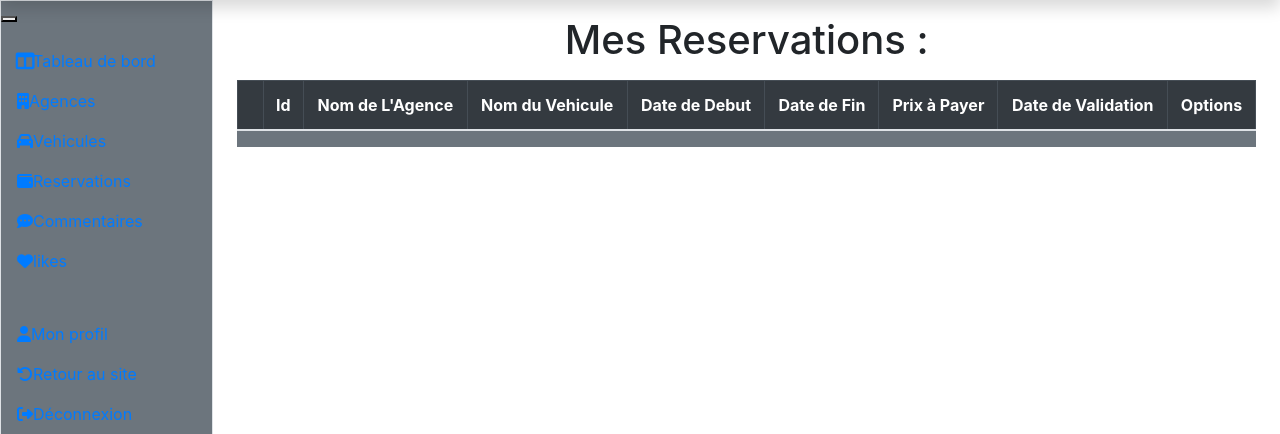
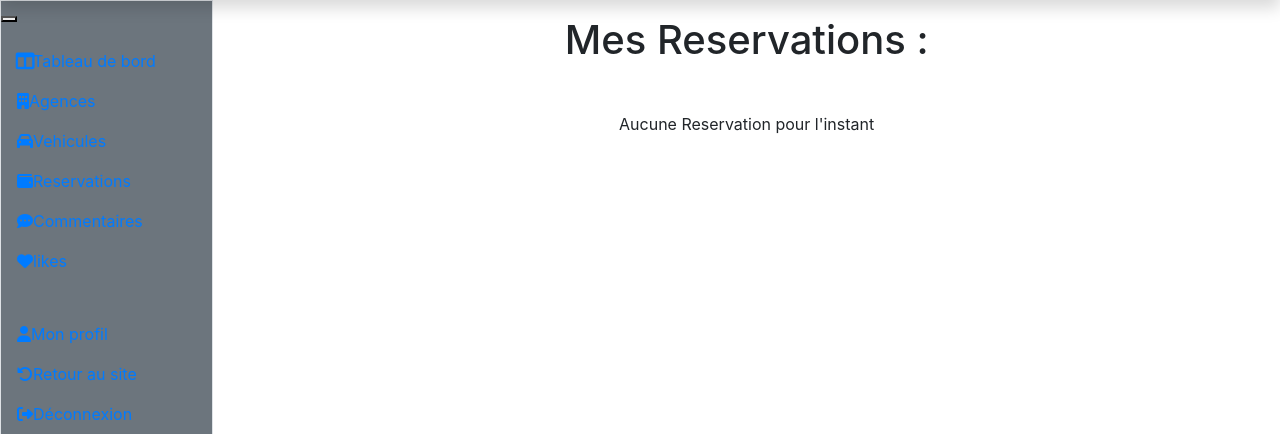
Before and after one commit to Mistajo/Projet_Location, a Symfony app: template templates/pages/user/reservation/index.html.twig in a window 1280 px wide. Shown: the part 48-482 px from the top of the page. Run offline with Twig, Linux system fonts and the light colour scheme; the template is opened without the code that fills it, so the values that code supplies are empty; some libraries are stand-ins or nearby versions.

Commit message:
Mise en place des reservations

```diff
--- a/src/Controller/User/Vehicle/VehicleController.php
+++ b/src/Controller/User/Vehicle/VehicleController.php
@@ -166,7 +166,6 @@ class VehicleController extends AbstractController
             $lastReservation = $em->getRepository(Reservation::class)
                 ->findOneBy(['vehicle' => $vehicleId], ['endDate' => 'DESC']);
 
-
             $existingReservation = $em->getRepository(Reservation::class)->findOneBy([
                 'startDate' => $startDate,
                 'endDate' => $endDate,
--- a/templates/pages/user/reservation/index.html.twig
+++ b/templates/pages/user/reservation/index.html.twig
@@ -8,66 +8,74 @@
 {% endblock %}
 
 {% block main %}
+	<main>
+
 		<h1 class="text-center my-3 display-5">Mes Reservations :
 			{{app.user.firstName}}
 			{{app.user.lastName}}</h1>
 
-	<div class="table-responsive bg-secondary">
-		<table id="table" class="table table-striped table-hover text-center table-bordered">
-			<thead class="table-dark text-white">
-				<tr>
-					<th></th>
-					<th>Id</th>
-					<th>Nom de L'Agence</th>
-					<th>Nom du Vehicule</th>
-					<th>Date de Debut</th>
-					<th>Date de Fin</th>
-					<th>Prix à Payer</th>
-					<th>Date de Validation</th>
-					<th>Options</th>
-				</tr>
-			</thead>
-			<tbody>
+		<div class="container my-5">
+
+			{% if reservations is empty %}
+				<p class="text-center mt-5">Aucune Reservation pour l'instant</p>
+			{% else %}
+				<div class="my-2 d-flex flex-column justify-content-center align-items-center">
 					{% for reservation in reservations %}
-					<tr class="tr-reservation-{{reservation.id}}">
-						<td>
-							<input type="checkbox" class="check-agency" data-id="{{reservation.id}}">
-						</td>
-						<td>
-							{{reservation.id}}
-						</td>
-						<td>
-							{{reservation.agency.name}}
-						</td>
-						<td>
-							{{reservation.vehicle.name}}
-						</td>
-						<td>
-							{{reservation.startDate|date('d-m-Y H:i:s')}}
-						</td>
-						<td>
-							{{reservation.endDate|date('d-m-Y H:i:s')}}
-						</td>
-						<td>
-							{{reservation.totalPrice}}
-						</td>
-						<td>
-							{{reservation.createdAt|date('d-m-Y H:i:s')}}
-						</td>
-						<td>
-							<a onclick="event.preventDefault(); return confirm('Voulez-vous supprimer cette reservation?') && document.querySelector('#form_delete_reservation_{{reservation.id}}').submit()" title="Supprimer" href="#" class="text-danger m-2">
-								<i class="fa-solid fa-trash-can"></i>
-							</a>
-							<form method="POST" id="form_delete_reservation_{{reservation.id}}" action="#">
-								<input type="hidden" name="csrf_token" value="{{csrf_token('delete_reservation_'~reservation.id)}}">
-								<input type="hidden" name="_method" value="delete">
-							</form>
-						</td>
-					</tr>
+						<div data-aos="fade-up" data-aos-duration="1500" class="shadow w-100 h-100 card mb-3" style="max-width: 740px;">
+							<div class="row g-0">
+								<div class="col-md-4">
+									<img src="{{ vich_uploader_asset(reservation.vehicle, 'imageFile')}}" class="w-100 h-100 rounded" alt="{{ reservation.vehicle.name }}">
+								</div>
+								<div class="col-md-8">
+									<div class="card-body">
+										<h5 class="card-title">
+											<strong>
+												Numéro de Réservation :
+											</strong>
+											{{reservation.Id |u.truncate(70, '...')|raw}}</h5>
+
+										<p class="card-text">
+											<strong>Nom de l'Agence :</strong>
+											{{reservation.agency.name |u.truncate(70, '...')|raw}}
+										</p>
+										<p class="card-text">
+											<strong>Nom du Vehicule :</strong>
+											{{reservation.vehicle.name |u.truncate(70, '...')|raw}}
+										</p>
+										<p class="card-text">
+											<strong>Date de Debut :</strong>
+											{{reservation.startDate | date('d-m-Y H:i:s')}}
+										</p>
+										<p class="card-text">
+											<strong>Date de Fin :</strong>
+											{{reservation.endDate | date('d-m-Y H:i:s')}}
+										</p>
+
+										<p>
+											<a href="#" class="btn btn-primary">Détails</a>
+										</p>
+										<p class="card-text">
+											<small class="text-body-secondary">Validé
+												{{reservation.createdAt|ago}}</small>
+										</p>
+									</div>
+								</div>
+							</div>
+						</div>
+						<hr>
 					{% endfor %}
-			</tbody>
-		</table>
+
+					{# display navigation #}
+					<div class="mt-2">
+						{{ knp_pagination_render(reservations) }}
 					</div>
+				</div>
+
+			{% endif %}
+
+
+		</div>
+	</main>
 
 
 {% endblock %}
```
Also changed, not shown: src/Controller/User/Reservation/ReservationController.php (+19 -3 lines). Lines whose indentation alone changed are shown as unchanged.
